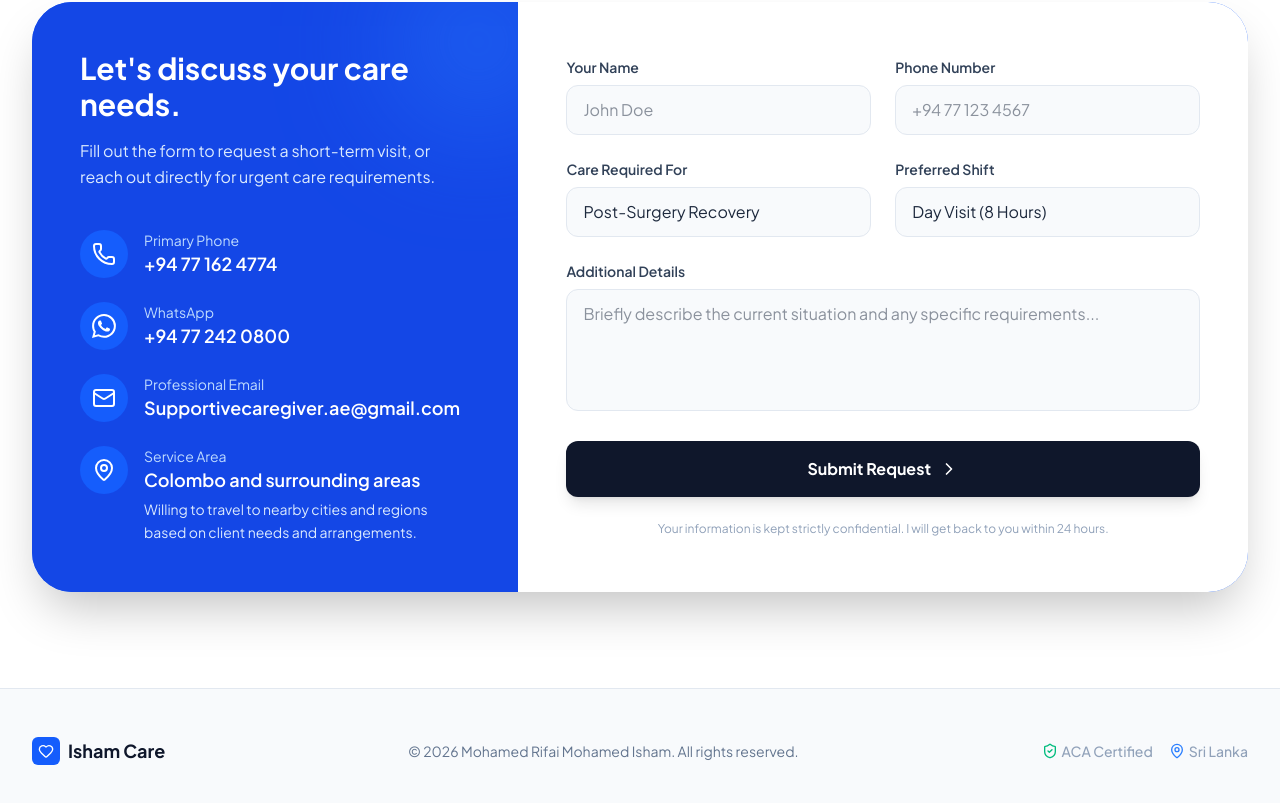
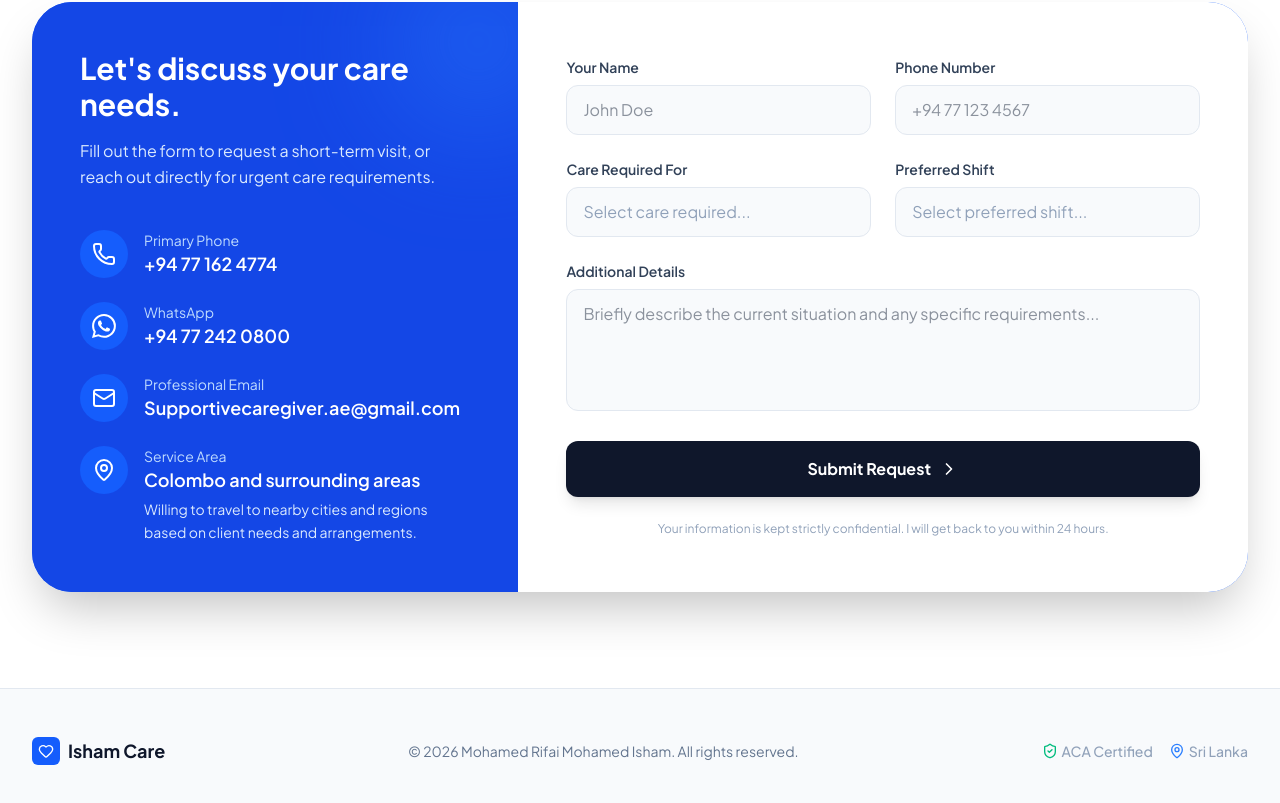
Before and after one commit to nazham/caregiver-portfolio, a Next.js app: page / in a window 1280 px wide. Shown: the part 5309-6112 px from the top of the page. Built offline with nearby package versions, Linux system fonts and the light colour scheme.

Commit message:
feat: implement required selection for form dropdowns and update care service options

```diff
--- a/src/components/Contact.tsx
+++ b/src/components/Contact.tsx
@@ -11,8 +11,8 @@ export default function Contact() {
   // Form Fields State
   const [name, setName] = useState('');
   const [phone, setPhone] = useState('');
-  const [careType, setCareType] = useState(form.servicesOptions[0]);
-  const [shift, setShift] = useState(form.shiftOptions[0]);
+  const [careType, setCareType] = useState('');
+  const [shift, setShift] = useState('');
   const [extraDetails, setExtraDetails] = useState('');
 
   // Status States
@@ -31,6 +31,14 @@ export default function Contact() {
     }
     if (!phone.trim()) {
       setErrorMsg('Please enter your phone number.');
+      return;
+    }
+    if (!careType) {
+      setErrorMsg('Please select the type of care required.');
+      return;
+    }
+    if (!shift) {
+      setErrorMsg('Please select your preferred shift.');
       return;
     }
 
@@ -145,6 +153,8 @@ export default function Contact() {
                       setIsSubmitted(false);
                       setName('');
                       setPhone('');
+                      setCareType('');
+                      setShift('');
                       setExtraDetails('');
                     }}
                     className="mt-8 text-blue-600 hover:text-blue-800 font-semibold flex items-center justify-center gap-1 mx-auto cursor-pointer"
@@ -216,10 +226,13 @@ export default function Contact() {
                           id="contact-care-type"
                           value={careType}
                           onChange={(e) => setCareType(e.target.value)}
-                          className="w-full px-4 py-3 rounded-xl border border-slate-200 focus:ring-2 focus:ring-blue-600 outline-none transition-all bg-slate-50 focus:bg-white appearance-none text-slate-800 cursor-pointer"
+                          className={`w-full px-4 py-3 rounded-xl border border-slate-200 focus:ring-2 focus:ring-blue-600 outline-none transition-all bg-slate-50 focus:bg-white appearance-none cursor-pointer ${
+                            careType ? 'text-slate-800' : 'text-slate-400'
+                          }`}
                         >
+                          <option value="" disabled hidden>Select care required...</option>
                           {form.servicesOptions.map((opt, oIdx) => (
-                            <option key={oIdx} value={opt}>{opt}</option>
+                            <option key={oIdx} value={opt} className="text-slate-800">{opt}</option>
                           ))}
                         </select>
                       </div>
@@ -236,10 +249,13 @@ export default function Contact() {
                           id="contact-shift"
                           value={shift}
                           onChange={(e) => setShift(e.target.value)}
-                          className="w-full px-4 py-3 rounded-xl border border-slate-200 focus:ring-2 focus:ring-blue-600 outline-none transition-all bg-slate-50 focus:bg-white appearance-none text-slate-800 cursor-pointer"
+                          className={`w-full px-4 py-3 rounded-xl border border-slate-200 focus:ring-2 focus:ring-blue-600 outline-none transition-all bg-slate-50 focus:bg-white appearance-none cursor-pointer ${
+                            shift ? 'text-slate-800' : 'text-slate-400'
+                          }`}
                         >
+                          <option value="" disabled hidden>Select preferred shift...</option>
                           {form.shiftOptions.map((opt, oIdx) => (
-                            <option key={oIdx} value={opt}>{opt}</option>
+                            <option key={oIdx} value={opt} className="text-slate-800">{opt}</option>
                           ))}
                         </select>
                       </div>
--- a/src/data/portfolio-content.ts
+++ b/src/data/portfolio-content.ts
@@ -312,10 +312,18 @@ export const portfolioContent: PortfolioContent = {
     },
     form: {
       servicesOptions: [
-        "Post-Surgery Recovery",
-        "Elderly Care",
-        "Mobility Assistance",
-        "General Companionship",
+        "Elderly Care & Companionship",
+        "Medication Reminders & Health Monitoring",
+        "Mobility & Walking Assistance",
+        "Meal Preparation & Feeding Support",
+        "Bedridden Patient Care",
+        "Post-Hospital Recovery Support",
+        "Assistance with Daily Living",
+        "Appointment & Routine Assistance",
+        "Home Visit Caregiving Services",
+        "Support for Special Needs",
+        "Overnight & Daytime Care Support",
+        "Family Support & Supervision",
         "Other"
       ],
       shiftOptions: [
```
